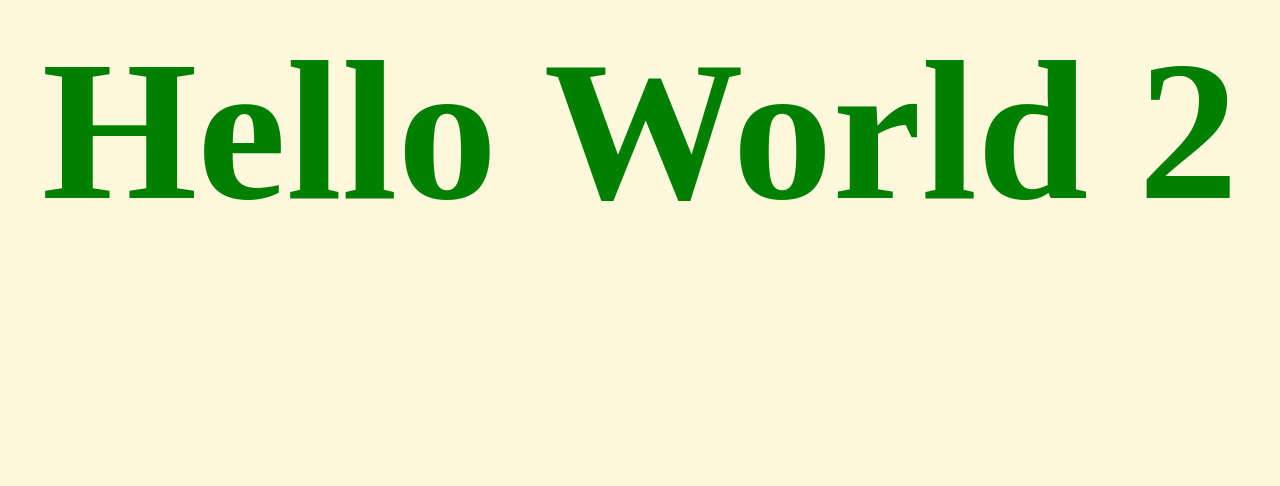
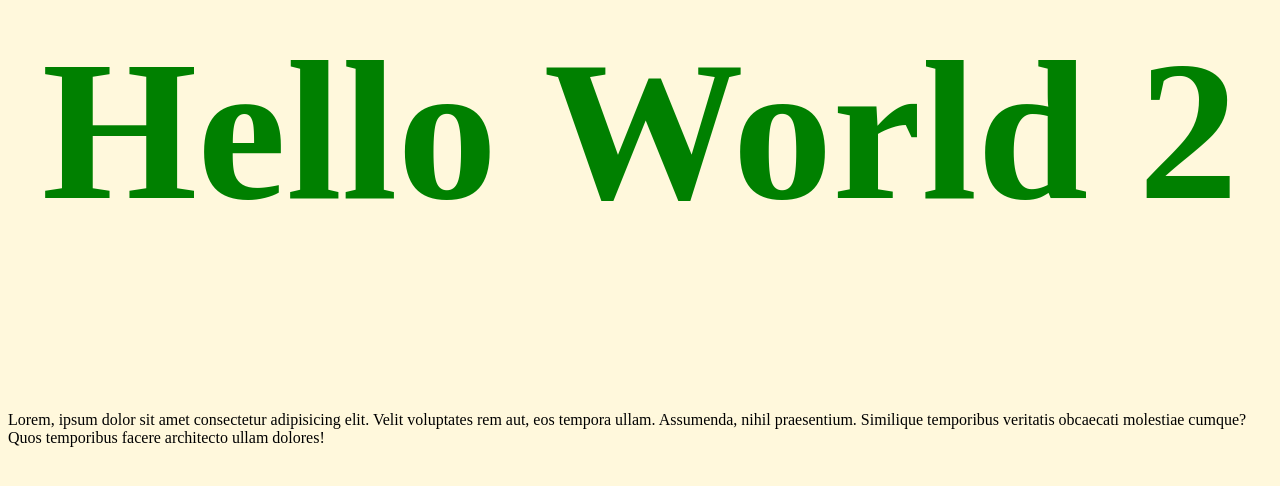
Before and after one commit to cadare/MyFirstNorOff, a plain HTML site: page index.html in a window 1280 px wide. Shown: the part 224-710 px from the top of the page. Drawn offline with Linux system fonts and the light colour scheme.

Commit message:
created paragraph lorem

```diff
--- a/index.html
+++ b/index.html
@@ -11,6 +11,7 @@
   <section class="section">
   <div class="row">
     <h1 class="text">Hello World 2</h1>
+    <p>Lorem, ipsum dolor sit amet consectetur adipisicing elit. Velit voluptates rem aut, eos tempora ullam. Assumenda, nihil praesentium. Similique temporibus veritatis obcaecati molestiae cumque? Quos temporibus facere architecto ullam dolores!</p>
   </div>
 </section>
 
```
